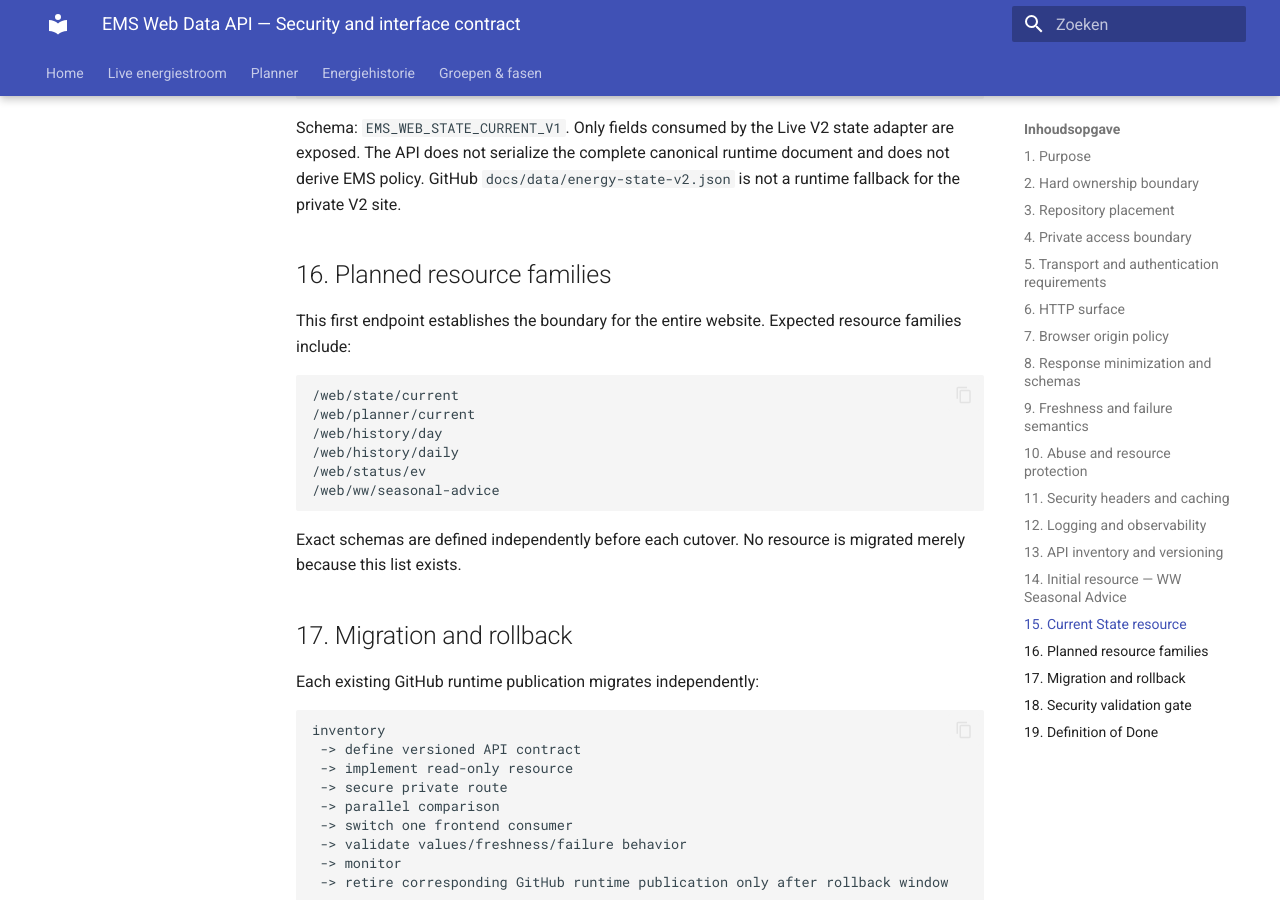
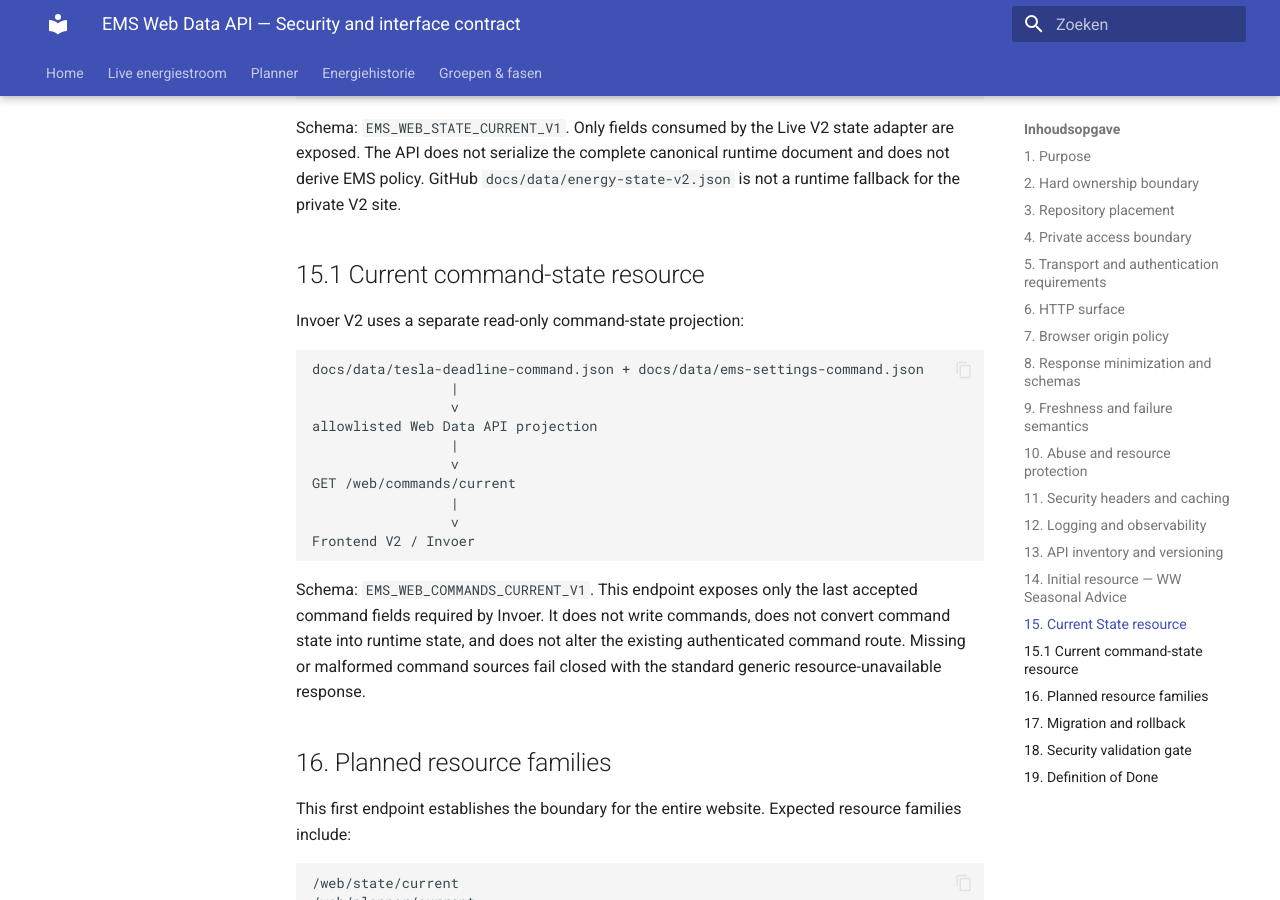
Before and after one commit to OnsKasteeltje/homey-energy-manual, an MkDocs documentation site: the page built from docs/architecture/web-data-api-security.md, in a window 1280 px wide and 900 px high, scrolled down 7425 px. Built offline with MkDocs 1.6.1 and Material for MkDocs 9.7.7, drawn with Linux system fonts in a browser that asks for light colours.

Commit message:
architecture: document command-state read resource

````diff
--- a/docs/architecture/web-data-api-security.md
+++ b/docs/architecture/web-data-api-security.md
@@ -271,6 +271,25 @@ Frontend V2 / Live
 
 Schema: `EMS_WEB_STATE_CURRENT_V1`. Only fields consumed by the Live V2 state adapter are exposed. The API does not serialize the complete canonical runtime document and does not derive EMS policy. GitHub `docs/data/energy-state-v2.json` is not a runtime fallback for the private V2 site.
 
+## 15.1 Current command-state resource
+
+Invoer V2 uses a separate read-only command-state projection:
+
+```text
+docs/data/tesla-deadline-command.json + docs/data/ems-settings-command.json
+                 |
+                 v
+allowlisted Web Data API projection
+                 |
+                 v
+GET /web/commands/current
+                 |
+                 v
+Frontend V2 / Invoer
+```
+
+Schema: `EMS_WEB_COMMANDS_CURRENT_V1`. This endpoint exposes only the last accepted command fields required by Invoer. It does not write commands, does not convert command state into runtime state, and does not alter the existing authenticated command route. Missing or malformed command sources fail closed with the standard generic resource-unavailable response.
+
 ## 16. Planned resource families
 
 This first endpoint establishes the boundary for the entire website. Expected resource families include:
````
